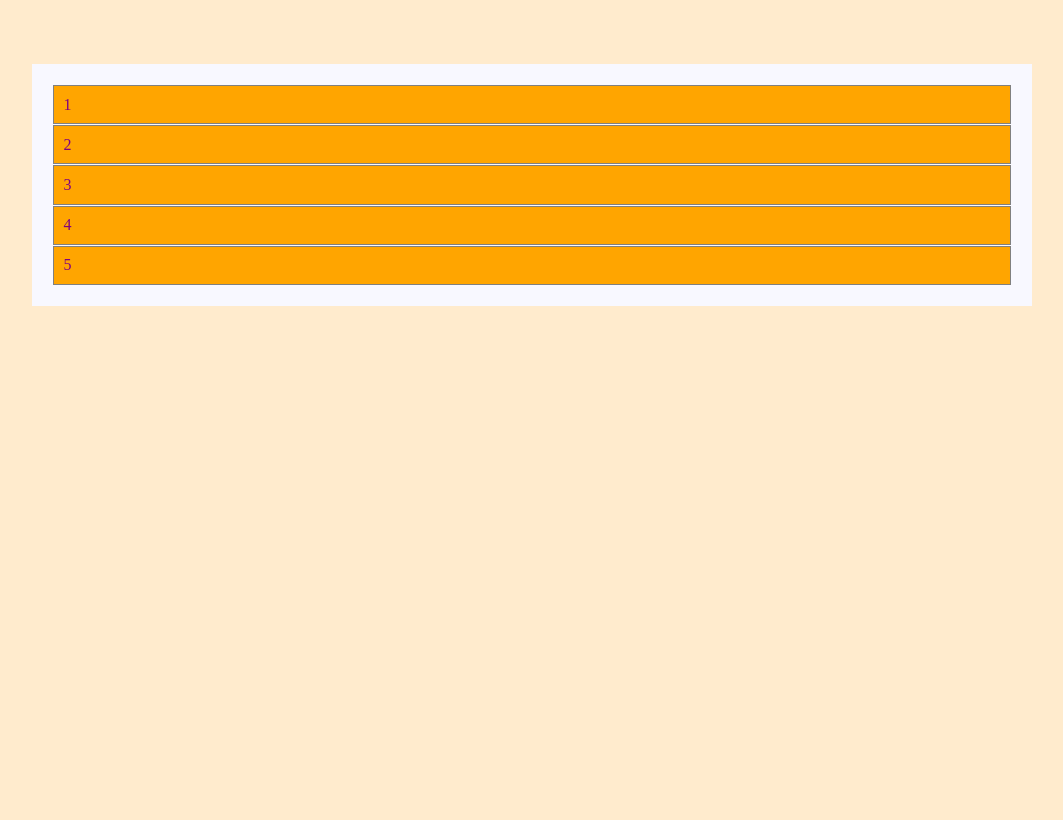
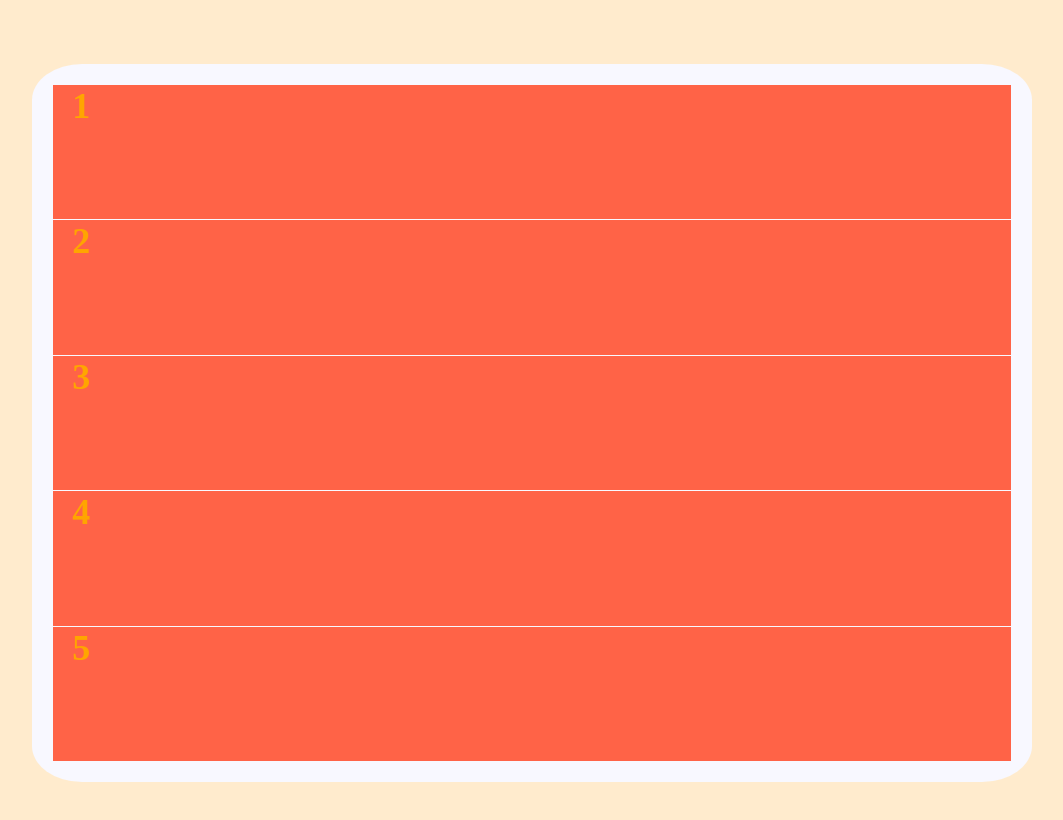
Before and after one commit to jo-wood/prep-course-stretch-project, a website: page main/index.html in a window 1280 px wide. Shown: the whole page, without its empty margins (108-1171 px from the left). Drawn offline with nearby package versions, Linux system fonts and the light colour scheme.

Commit message:
unable to adjust specifc bar width, save prior to this and bind tests

```diff
--- a/main/app.js
+++ b/main/app.js
@@ -7,6 +7,13 @@ for (let num of data) {
   var newdiv = document.createElement( "div" );
     $(newdiv).append(num);
     $(newdiv).addClass("bar-num");
+
+if (num === 2) {
+  let newwidth = 200 + "px";
+  console.log(newwidth);
+  $(newdiv).css({"margin-right" : "$(newwidth)"});
+
+}
 
 console.log($( "#root" ).append(newdiv));
 
--- a/main/styles.css
+++ b/main/styles.css
@@ -7,15 +7,18 @@ body{
 div#root{
   background: #F8F8FF;
   padding: 2%;
+  border-radius: 5%;
+}
+
+div{
+  font-size: 1.5em;
+  font-weight: bold;
+  text-indent:2%;
 }
 
 .bar-num{
-  color:purple;
-  background-color: orange ;
-  align-items: center;
-  padding: 1%;
+  color: orange;
+  background-color: tomato ;
+  height: 20%;
   margin: 1px;
-  border-style:solid;
-  border-width: 0.5px;
-  border-color:grey;
 }
```
